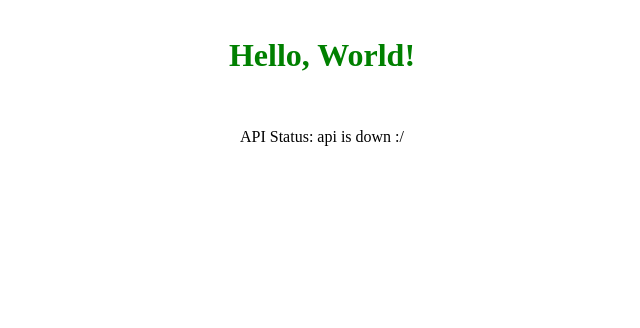
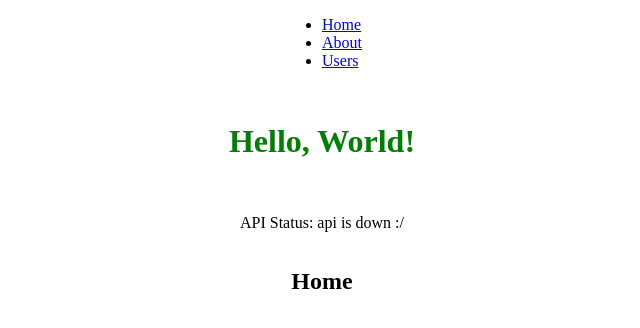
Before and after one commit to UnrealCoderz/GraceShopper, a React (Create React App) app: page / in a window 1280 px wide. Shown: the top 328 px of the page, without its empty margins (318-958 px from the left). Built offline with nearby package versions, Linux system fonts and the light colour scheme; no server answers.

Commit message:
App.js can be altered now

```diff
--- a/src/components/App.js
+++ b/src/components/App.js
@@ -1,13 +1,15 @@
-import React, { useState, useEffect } from 'react';
-// getAPIHealth is defined in our axios-services directory index.js
-// you can think of that directory as a collection of api adapters
-// where each adapter fetches specific info from our express server's /api route
+import React, { useState, useEffect } from "react";
+import {
+  BrowserRouter as Router,
+  Switch,
+  Route,
+  Link
+} from "react-router-dom";
 import { getAPIHealth } from '../axios-services';
 import '../style/App.css';
 
-const App = () => {
+export default function App() {
   const [APIHealth, setAPIHealth] = useState('');
-
   useEffect(() => {
     // follow this pattern inside your useEffect calls:
     // first, create an async function that will wrap your axios service adapter
@@ -21,13 +23,51 @@
     // invoke it immediately after its declaration, inside the useEffect callback
     getAPIStatus();
   }, []);
+  return (
+    <Router>
+      <div className="app-container">
+        <nav>
+          <ul>
+            <li>
+              <Link to="/">Home</Link>
+            </li>
+            <li>
+              <Link to="/about">About</Link>
+            </li>
+            <li>
+              <Link to="/users">Users</Link>
+            </li>
+          </ul>
+        </nav>
+        <h1>Hello, World!</h1>
+        <p>API Status: {APIHealth}</p>
 
-  return (
-    <div className="app-container">
-      <h1>Hello, World!</h1>
-      <p>API Status: {APIHealth}</p>
-    </div>
+        {/* A <Switch> looks through its children <Route>s and
+            renders the first one that matches the current URL. */}
+        <Switch>
+          <Route path="/about">
+            <About />
+          </Route>
+          <Route path="/users">
+            <Users />
+          </Route>
+          <Route path="/">
+            <Home />
+          </Route>
+        </Switch>
+      </div>
+    </Router>
   );
-};
+}
 
-export default App;
+function Home() {
+  return <h2>Home</h2>;
+}
+
+function About() {
+  return <h2>About</h2>;
+}
+
+function Users() {
+  return <h2>Users</h2>;
+}
```
